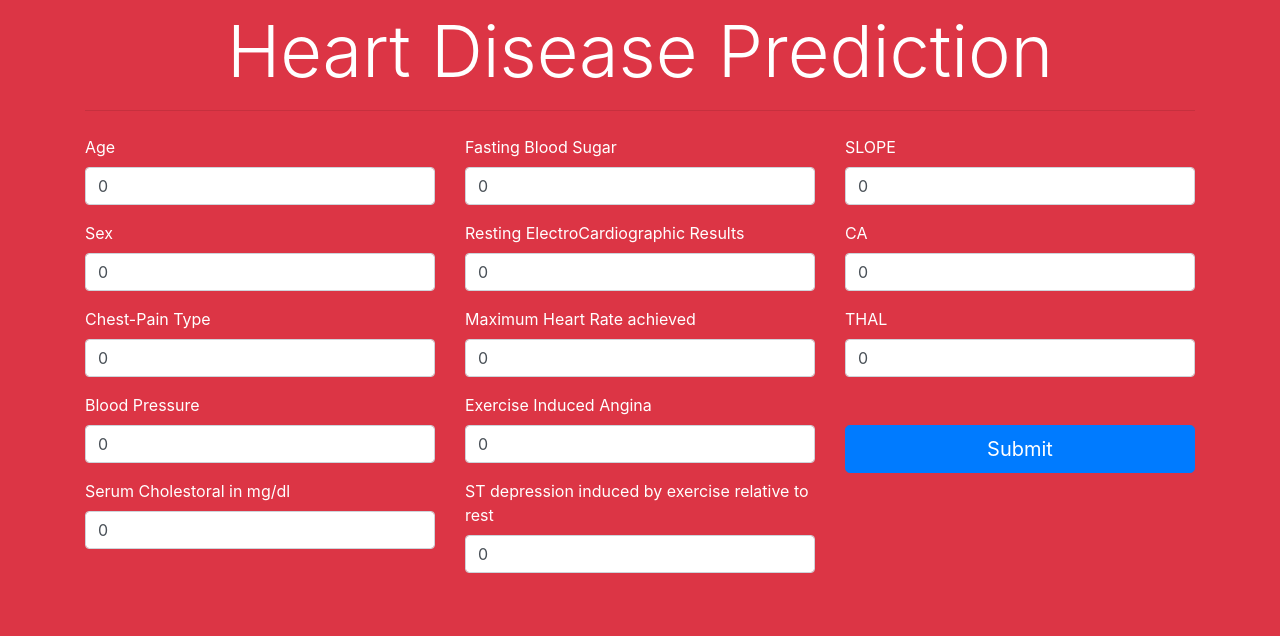
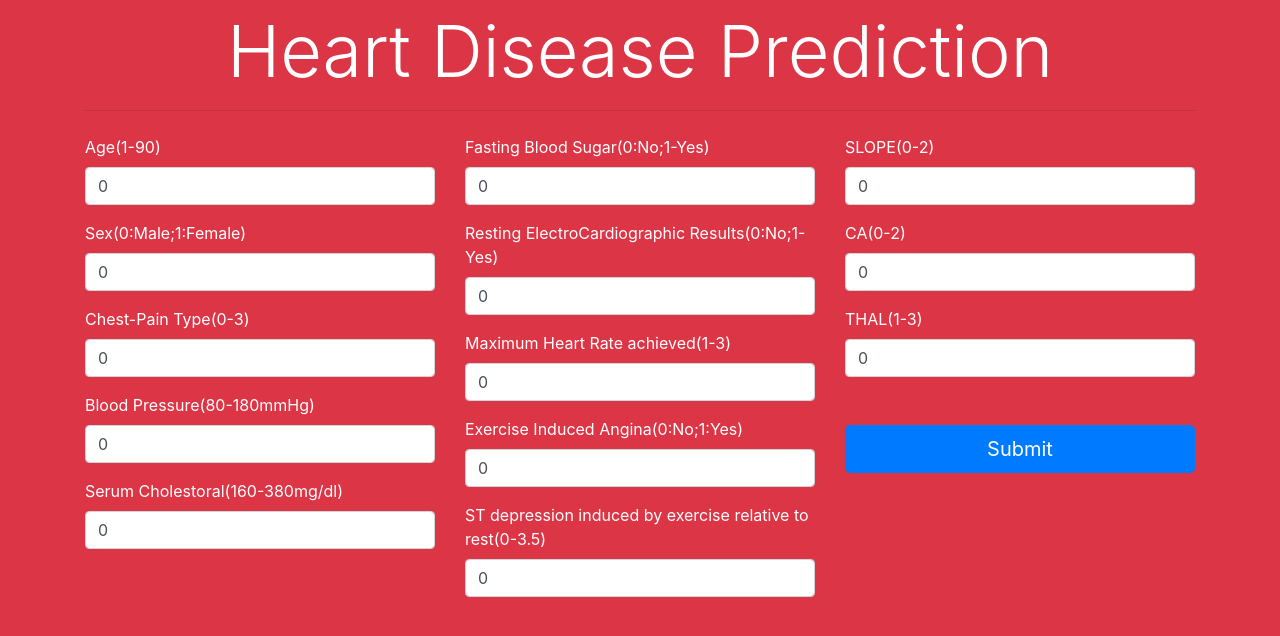
Before and after one commit to iamsiddharthdas/Online-Disease-Detection-and-Prediction-Analysis, a Django app: page /heart in a window 1280 px wide. Shown: the part 58-694 px from the top of the page. Run offline with Django 3.2, Linux system fonts and the light colour scheme; some libraries are stand-ins or nearby versions.

Commit message:
updated values

```diff
--- a/templates/heart.html
+++ b/templates/heart.html
@@ -15,7 +15,7 @@
       {% csrf_token %}
       <div class="col-md-4">
         <div class="form-group">
-          <label for="age">Age</label>
+          <label for="age">Age(1-90)</label>
           <input
             type="number"
             step=".00001"
@@ -26,7 +26,7 @@
           />
         </div>
         <div class="form-group">
-          <label for="sex">Sex</label>
+          <label for="sex">Sex(0:Male;1:Female)</label>
           <input
             type="number"
             step=".00001"
@@ -37,7 +37,7 @@
           />
         </div>
         <div class="form-group">
-          <label for="cp">Chest-Pain Type</label>
+          <label for="cp">Chest-Pain Type(0-3)</label>
           <input
             type="number"
             step=".00001"
@@ -48,7 +48,7 @@
           />
         </div>
         <div class="form-group">
-          <label for="trestbps">Blood Pressure</label>
+          <label for="trestbps">Blood Pressure(80-180mmHg)</label>
           <input
             type="number"
             step=".00001"
@@ -59,7 +59,7 @@
           />
         </div>
         <div class="form-group">
-          <label for="chol">Serum Cholestoral in mg/dl</label>
+          <label for="chol">Serum Cholestoral(160-380mg/dl)</label>
           <input
             type="number"
             step=".00001"
@@ -72,7 +72,7 @@
       </div>
       <div class="col-md-4">
         <div class="form-group">
-          <label for="fbs">Fasting Blood Sugar</label>
+          <label for="fbs">Fasting Blood Sugar(0:No;1-Yes)</label>
           <input
             type="number"
             step=".00001"
@@ -83,7 +83,7 @@
           />
         </div>
         <div class="form-group">
-          <label for="restecg">Resting ElectroCardiographic Results</label>
+          <label for="restecg">Resting ElectroCardiographic Results(0:No;1-Yes)</label>
           <input
             type="number"
             step=".00001"
@@ -94,7 +94,7 @@
           />
         </div>
         <div class="form-group">
-          <label for="thalach">Maximum Heart Rate achieved</label>
+          <label for="thalach">Maximum Heart Rate achieved(1-3)</label>
           <input
             type="number"
             step=".00001"
@@ -105,7 +105,7 @@
           />
         </div>
         <div class="form-group">
-          <label for="exang">Exercise Induced Angina</label>
+          <label for="exang">Exercise Induced Angina(0:No;1:Yes)</label>
           <input
             type="number"
             step=".00001"
@@ -116,7 +116,7 @@
           />
         </div>
         <div class="form-group">
-          <label for="oldpeak">ST depression induced by exercise relative to rest</label>
+          <label for="oldpeak">ST depression induced by exercise relative to rest(0-3.5)</label>
           <input
             type="number"
             step=".00001"
@@ -129,7 +129,7 @@
       </div>
       <div class="col-md-4">
         <div class="form-group">
-          <label for="slope">SLOPE</label>
+          <label for="slope">SLOPE(0-2)</label>
           <input
             type="number"
             step=".00001"
@@ -140,7 +140,7 @@
           />
         </div>
         <div class="form-group">
-          <label for="ca">CA</label>
+          <label for="ca">CA(0-2)</label>
           <input
             type="number"
             step=".00001"
@@ -151,7 +151,7 @@
           />
         </div>
         <div class="form-group mb-5">
-          <label for="thal">THAL</label>
+          <label for="thal">THAL(1-3)</label>
           <input
             type="number"
             step=".00001"
```
